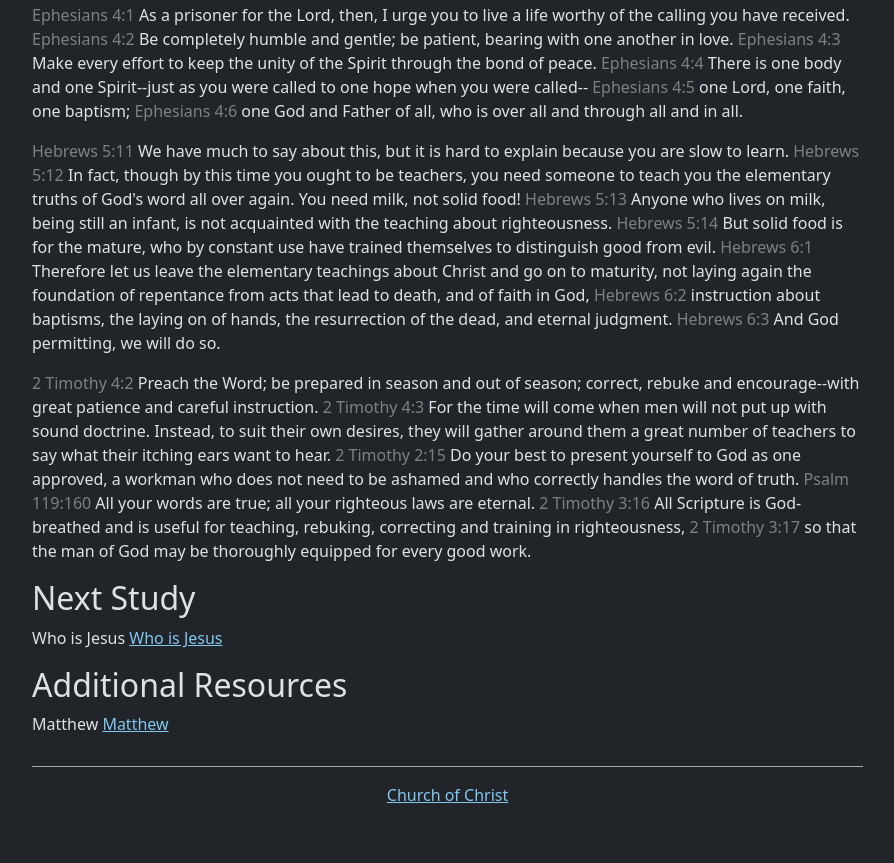
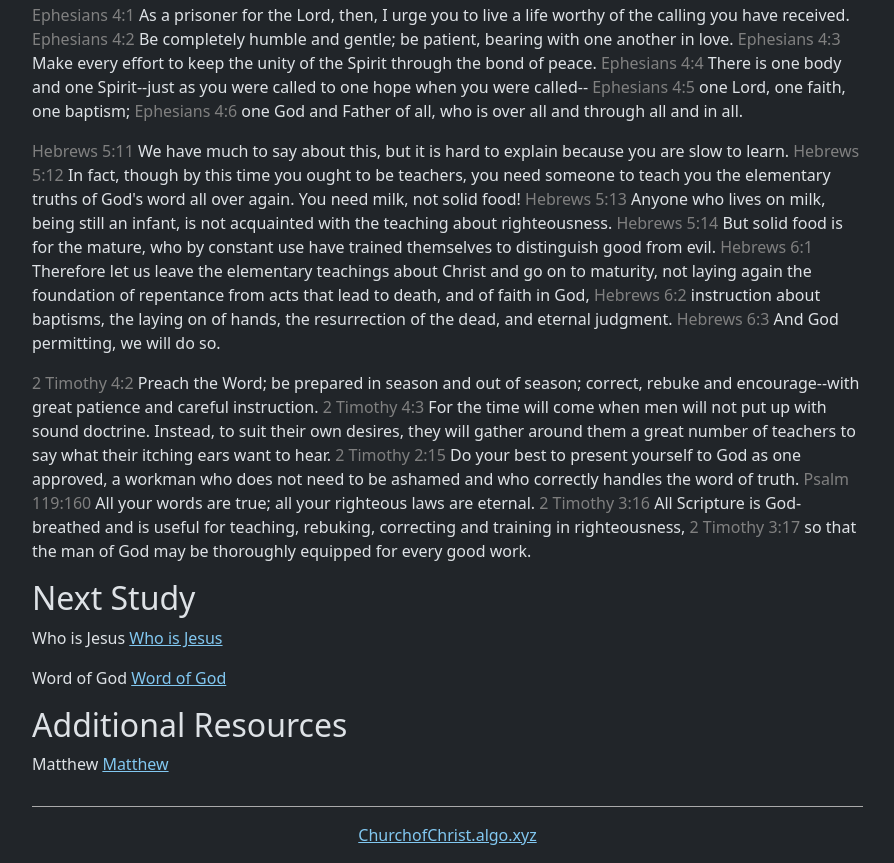
Before and after one commit to churchofchristalgo/Church-Of-Christ, a plain HTML site: page index.html in a window 1280 px wide. Shown: the part 795-1658 px from the top of the page, without its empty margins (335-1229 px from the left). Before the commit the page ends 1618 px from the top, so only its background shows below. Drawn offline with nearby package versions, Linux system fonts and the light colour scheme.

Commit message:
Update footer link text and add new paragraph

```diff
--- a/index.html
+++ b/index.html
@@ -162,6 +162,7 @@
 <!-- <p>Welcome to the Church of Christ <a href="https://www.mkdocs.org">mkdocs.org</a>.</p>-->
 <h2 id="Next Study">Next Study</h2>
 <p>Who is Jesus <a href="indexStudy/WhoisJesus.html">Who is Jesus</a></p>
+<p>Word of God <a href="indexStudy/WordofGod.html">Word of God</a></p>
 <!--
 <ul>
 <li><code>mkdocs new [dir-name]</code> - Create a new project.</li>
@@ -194,7 +195,7 @@ docs/
 -->
         <footer class="col-md-12">
             <hr>
-            <p> <a href="https://churchofchrist.algo.xyz/">Church of Christ</a></p>
+            <p> <a href="https://churchofchrist.algo.xyz/">ChurchofChrist.algo.xyz</a></p>
         </footer>
         <script src="js/bootstrap.bundle.min.js"></script>
         <script>
```
